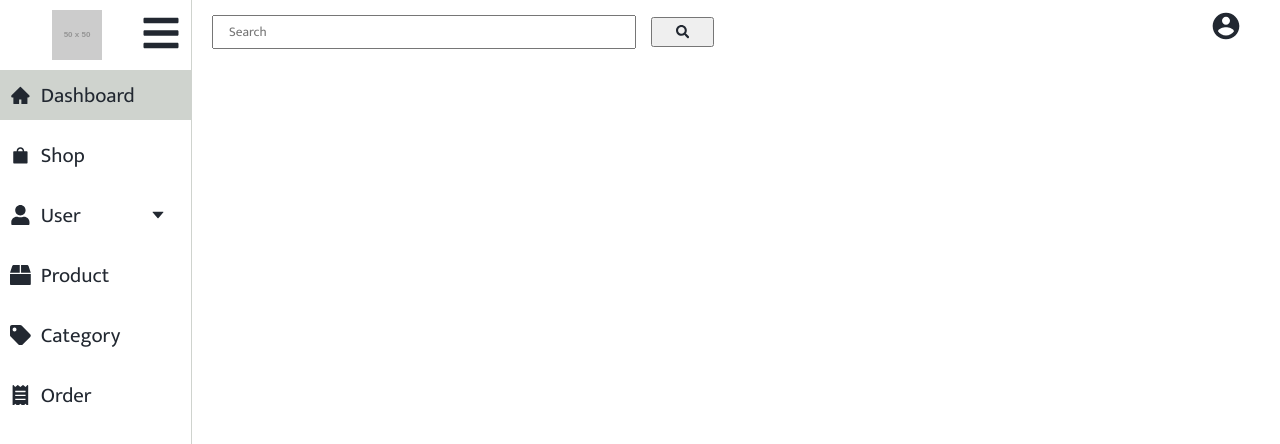
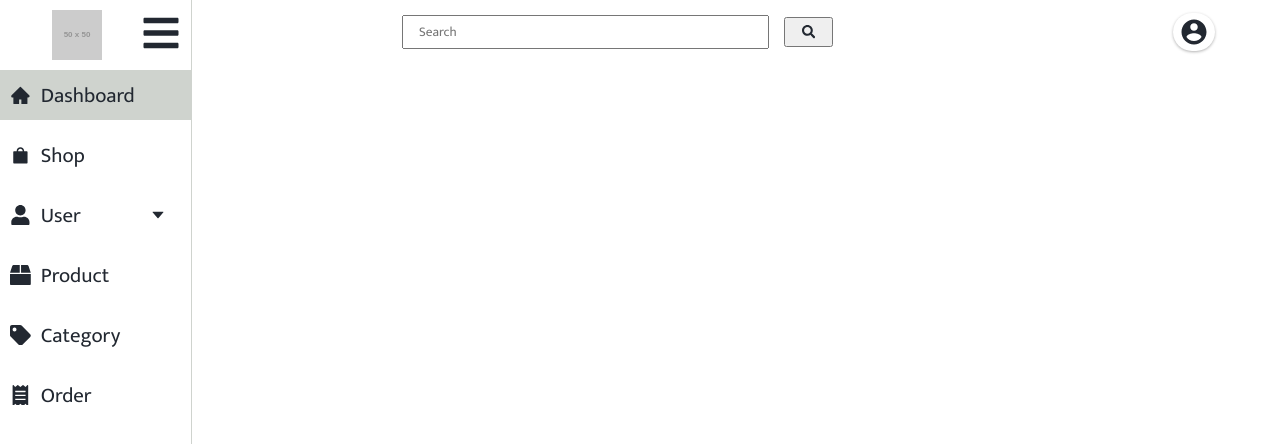
Before and after one commit to ntchungse/React-Dashboard, a React (Create React App) app: page /dashboard in a window 1280 px wide. Shown: the top 444 px of the page. Built offline with nearby package versions, Linux system fonts and the light colour scheme; sample sign-in values are in the browser's storage.

Commit message:
add Logout, fix Login

```diff
--- a/src/App.js
+++ b/src/App.js
@@ -17,16 +17,16 @@ function App() {
   return (
     <div>
       <Router>
-        <Link to="#" className={sidebar ? "menu activeMenu" : "menu"}>
-          <FaBars style={{ fontSize: "2.5rem" }} onClick={showSidebar} />
-        </Link>
-        <Navbar sidebar={sidebar} />
-        <Sidebar sidebar={sidebar} />
         <Switch>
           <Route exact path="/" component={Login} />
           <Route path="/reset" component={ResetPassword} />
           <React.Fragment>
             <div className={sidebar ? "main activeMain" : "main"}>
+              <Link to="#" className={sidebar ? "menu activeMenu" : "menu"}>
+                <FaBars style={{ fontSize: "2.5rem" }} onClick={showSidebar} />
+              </Link>
+              <Navbar sidebar={sidebar} />
+              <Sidebar sidebar={sidebar} />
               <ProtectedRoute path="/product" component={Product} />
               <ProtectedRoute path="/order" component={Order} />
             </div>
--- a/src/Components/Navbar/Navbar.css
+++ b/src/Components/Navbar/Navbar.css
@@ -24,7 +24,7 @@
   padding: 15px;
 }
 
-.navbar__search button{
+.navbar__search button {
   margin-left: 15px;
   flex-grow: 0.2;
   height: 30px;
@@ -32,10 +32,65 @@
   align-items: center;
   justify-content: center;
 }
-.navbar__icons {
-    flex-grow: 0.1;
-    font-size: 2rem;
+
+.menu-container {
+  position: relative;
+  flex-grow: 0.05;
+}
+.dropdown {
+  background: #ffffff;
+  border-radius: 8px;
+  position: absolute;
+  top: 60px;
+  right: 5px;
+  width: 100px;
+  box-shadow: 0 1px 8px rgba(0, 0, 0, 0.3);
+  opacity: 0;
+  visibility: hidden;
+  transform: translateY(-20px);
+  transition: opacity 0.4s ease, transform 0.4s ease, visibility 0.4s;
+}
+.dropdown.active {
+  opacity: 1;
+  visibility: visible;
+  transform: translateY(0);
+}
+
+.dropdown ul {
+  list-style: none;
+  padding: 0;
+  margin: 0;
+}
+
+.dropdown li {
+  border-bottom: 1px solid #dddddd;
+}
+
+.dropdown li a {
+  text-decoration: none;
+  color: #333333;
+  padding: 5px 20px;
+  display: block;
+}
+.menu-trigger {
+  background: #ffffff;
+  border-radius: 90px;
+  cursor: pointer;
   display: flex;
+  justify-content: space-between;
   align-items: center;
-    justify-content: center;
+  padding: 4px 6px;
+  box-shadow: 0 1px 3px rgba(0, 0, 0, 0.3);
+  border: none;
+  vertical-align: middle;
+  transition: box-shadow 0.4s ease;
 }
+
+.menu-trigger:hover {
+  box-shadow: 0 1px 8px rgba(0, 0, 0, 0.3);
+}
+
+.menu-trigger svg {
+  border-radius: 90px;
+  font-size: 30px;
+}
--- a/src/Components/Navbar/Navbar.js
+++ b/src/Components/Navbar/Navbar.js
@@ -1,9 +1,31 @@
-import React from "react";
+import React, { useRef, useState } from "react";
 import { FaSearch } from "react-icons/fa";
 import { MdAccountCircle } from "react-icons/md"
 import { Link } from "react-router-dom";
 
 import './Navbar.css';
+
+const DropdownMenu = () => {
+  const drowdownRef = useRef(null);
+  const [isActive, setIsActive] = useState(false);
+  const handleClick = () => setIsActive(!isActive);
+  const handleLogout = () => {
+    localStorage.removeItem('token');
+  }
+  return (
+    <div className="menu-container">
+      <button onClick={handleClick} className="menu-trigger">
+      <MdAccountCircle/>
+      </button>
+      <nav ref={drowdownRef} className={`dropdown ${isActive ? 'active' : 'inactive'}`}>
+        <ul>
+          <li><Link to="#">Profile</Link></li>
+          <li><Link to="/" onClick={handleLogout}>Logout</Link></li>
+        </ul>
+      </nav>
+    </div>
+  )
+}
 
 function Navbar({ sidebar }) {
   return (
@@ -14,13 +36,7 @@ function Navbar({ sidebar }) {
           <FaSearch />
         </button>
       </div>
-      <div className="navbar__icons">
-        {/* <MdIcons.MdNotifications /> */}
-        <Link to="#">
-        <MdAccountCircle />
-        </Link>
-
-      </div>
+     <DropdownMenu />
     </div>
   );
 }
```
Lines whose indentation alone changed are shown as unchanged.
